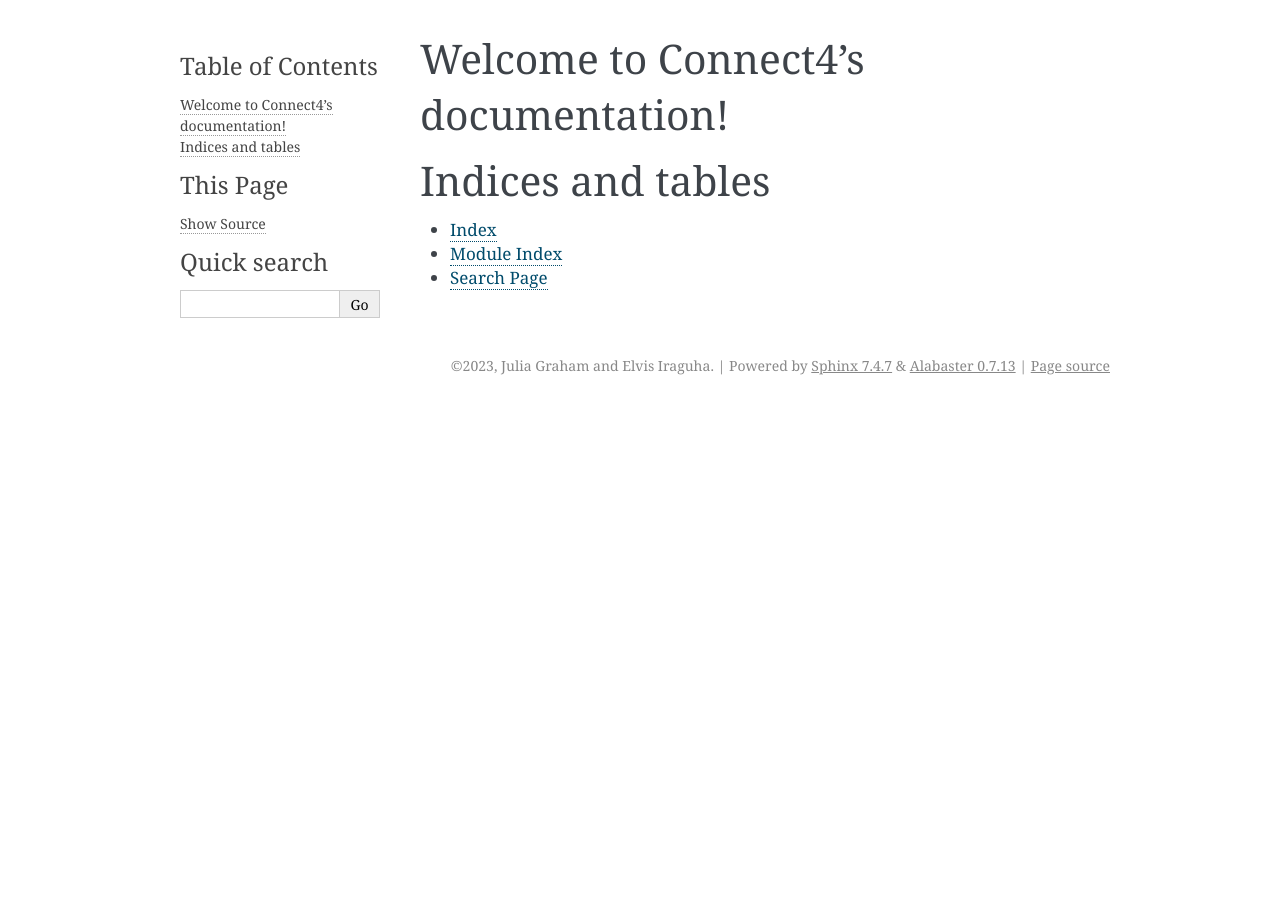
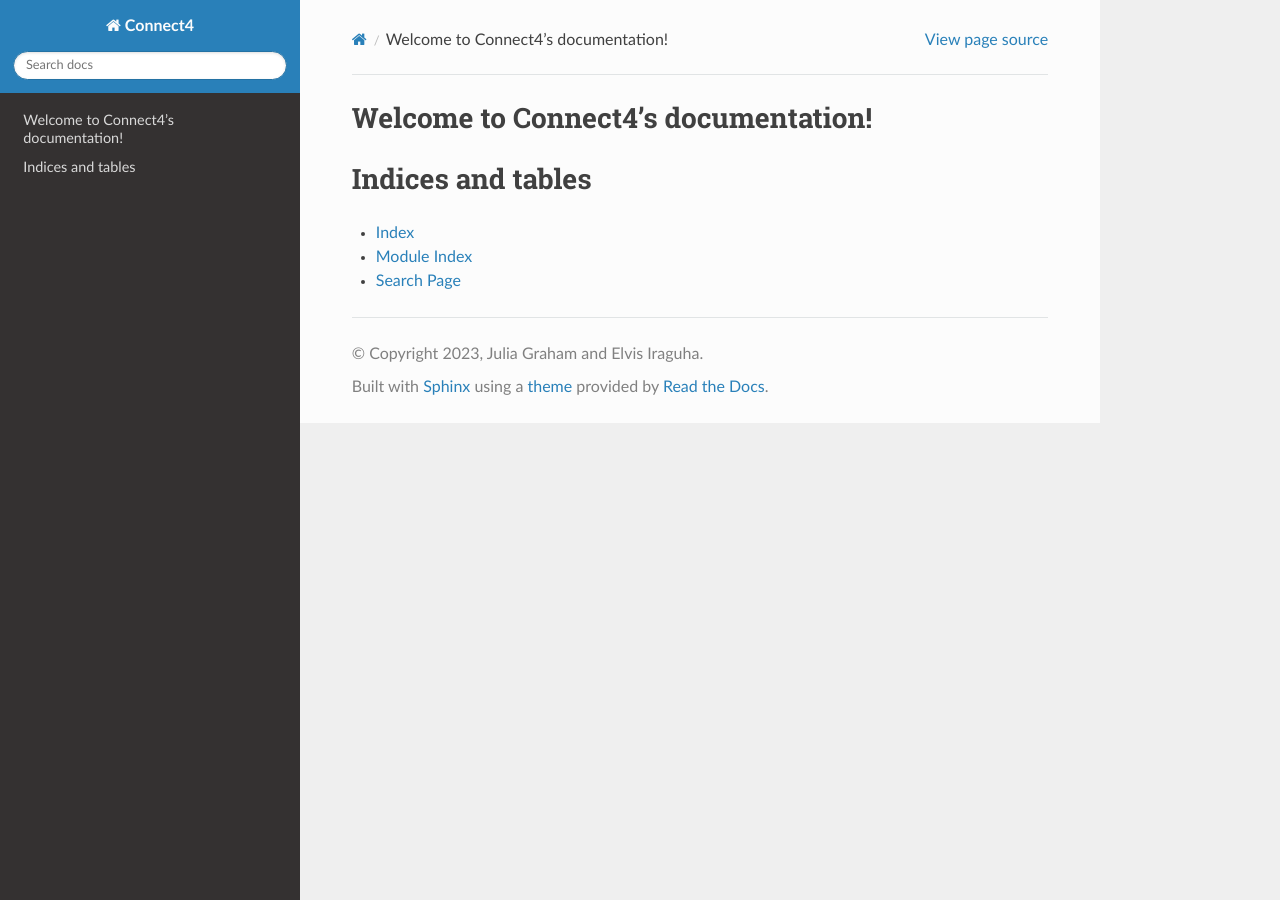
Before and after one commit to juliawgraham/APIDesignHW3, a Sphinx documentation site: the page built from docs/index.rst, in a window 1280 px wide. Built offline with Sphinx 7.4.7 and the Read the Docs theme 2.0.0, drawn with Linux system fonts in a browser that asks for light colours.

Commit message:
updated conf.py

```diff
--- a/docs/conf.py
+++ b/docs/conf.py
@@ -1,7 +1,19 @@
+# source: https://towardsdatascience.com/documenting-python-code-with-sphinx-554e1d6c4f6d
+
 # Configuration file for the Sphinx documentation builder.
 #
 # For the full list of built-in configuration values, see the documentation:
 # https://www.sphinx-doc.org/en/master/usage/configuration.html
+
+# -- Path setup --------------------------------------------------------------
+
+# If extensions (or modules to document with autodoc) are in another directory,
+# add these directories to sys.path here. If the directory is relative to the
+# documentation root, use os.path.abspath to make it absolute, like shown here.
+
+import os
+import sys
+sys.path.insert(0, os.path.abspath('../Connect4/backend'))
 
 # -- Project information -----------------------------------------------------
 # https://www.sphinx-doc.org/en/master/usage/configuration.html#project-information
@@ -13,15 +25,21 @@ author = 'Julia Graham and Elvis Iraguha'
 # -- General configuration ---------------------------------------------------
 # https://www.sphinx-doc.org/en/master/usage/configuration.html#general-configuration
 
-extensions = []
+extensions = [
+    'sphinx.ext.autodoc',
+    'sphinx.ext.viewcode',
+    'sphinx.ext.napoleon'
+]
 
 templates_path = ['_templates']
 exclude_patterns = ['_build', 'Thumbs.db', '.DS_Store']
 
+autoclass_content = 'both'
 
 
 # -- Options for HTML output -------------------------------------------------
 # https://www.sphinx-doc.org/en/master/usage/configuration.html#options-for-html-output
 
-html_theme = 'alabaster'
+html_theme = 'sphinx_rtd_theme'
 html_static_path = ['_static']
+pygments_style = 'sphinx'
```
